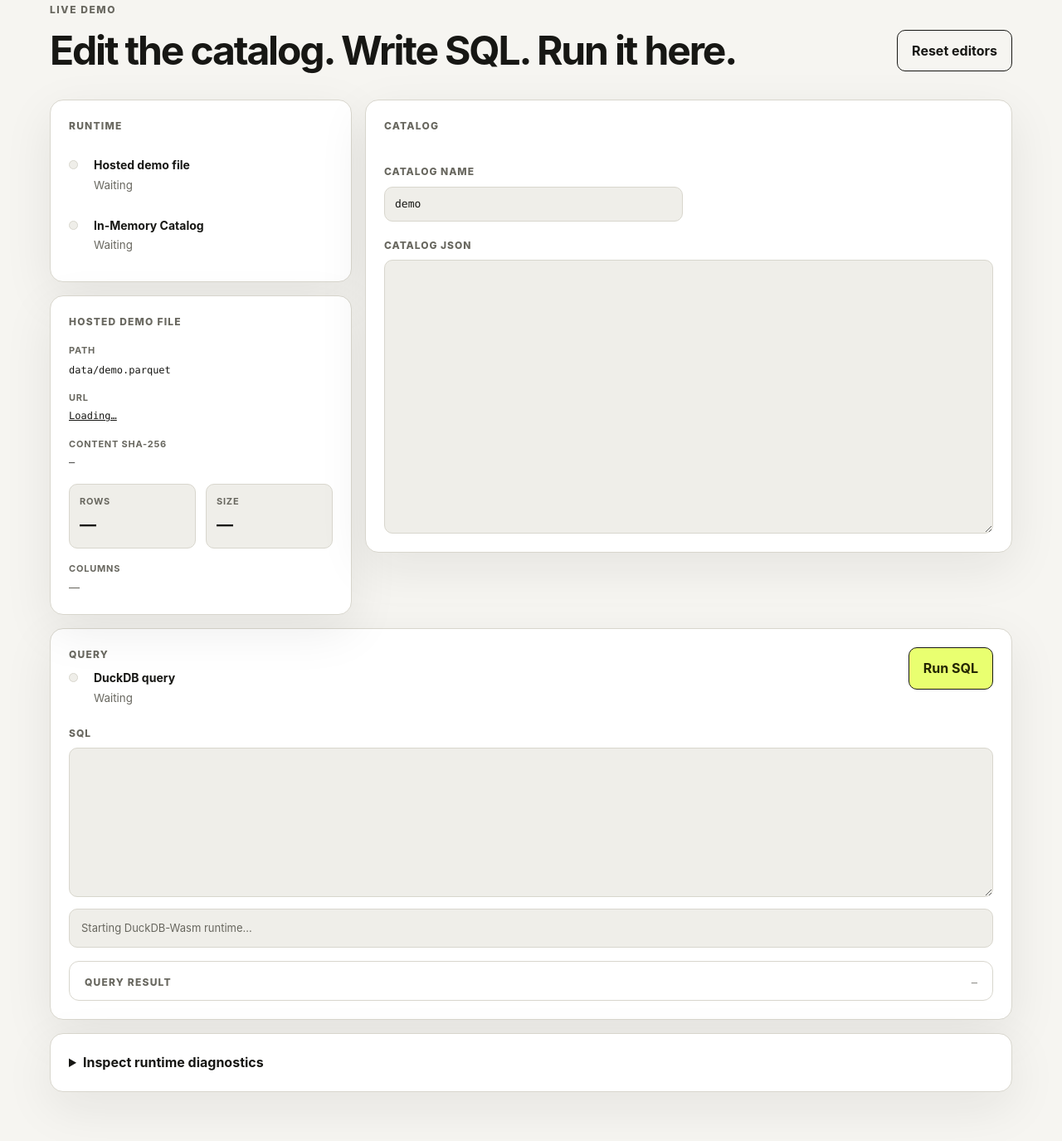
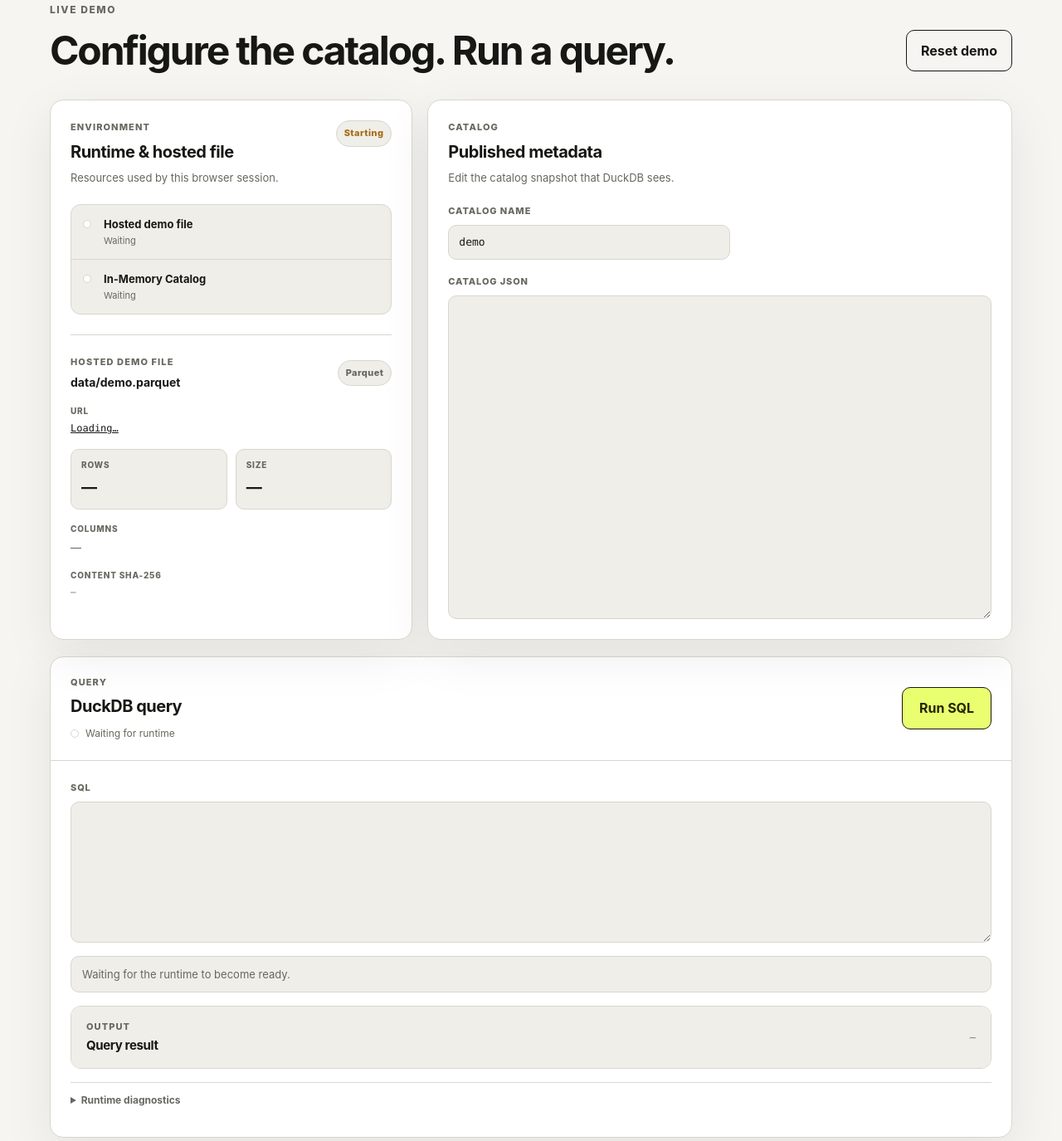
Before and after one commit to tokibi/duckdb-wasm-in-memory-catalog, a website: page demo/index.html in a window 1280 px wide. Shown: the part 1370-2745 px from the top of the page at 83% size. Drawn offline with Linux system fonts and the light colour scheme; files whose address does not match are found by name.

Commit message:
refactor: redesign demo workspace layout

```diff
--- a/demo/index.html
+++ b/demo/index.html
@@ -78,43 +78,52 @@
         <div class="section-heading demo-heading">
           <div>
             <span>Live demo</span>
-            <h2 id="demo-title">Edit the catalog. Write SQL. Run it here.</h2>
+            <h2 id="demo-title">Configure the catalog. Run a query.</h2>
           </div>
-          <div class="demo-actions">
-            <button class="button secondary" id="reset-demo" type="button">Reset editors</button>
+          <button class="button secondary" id="reset-demo" type="button">Reset demo</button>
+        </div>
+
+        <div class="setup-grid">
+          <section class="panel environment-card" aria-labelledby="environment-title">
+            <header class="component-header">
+              <div>
+                <span class="component-kicker">Environment</span>
+                <h3 id="environment-title">Runtime & hosted file</h3>
+                <p>Resources used by this browser session.</p>
+              </div>
+              <span class="status-badge" id="runtime-status" data-state="starting">Starting</span>
+            </header>
+
+            <div class="runtime-checks" aria-label="Runtime initialization status">
+              <div class="runtime-check" data-step="source" data-state="idle">
+                <span class="status-dot" aria-hidden="true"></span>
+                <div>
+                  <strong>Hosted demo file</strong>
+                  <small data-step-detail>Waiting</small>
+                </div>
+              </div>
+              <div class="runtime-check" data-step="catalog" data-state="idle">
+                <span class="status-dot" aria-hidden="true"></span>
+                <div>
+                  <strong>In-Memory Catalog</strong>
+                  <small data-step-detail>Waiting</small>
+                </div>
               </div>
             </div>
 
-        <div class="demo-layout">
-          <div class="demo-sidebar">
-            <div class="panel steps-panel">
-              <div class="panel-title">Runtime</div>
-              <ol class="steps">
-                <li data-step="source" data-state="idle">
-                  <span class="step-dot"></span>
-                  <div><strong>Hosted demo file</strong><small data-step-detail>Waiting</small></div>
-                </li>
-                <li data-step="catalog" data-state="idle">
-                  <span class="step-dot"></span>
-                  <div><strong>In-Memory Catalog</strong><small data-step-detail>Waiting</small></div>
-                </li>
-              </ol>
+            <div class="component-divider"></div>
+
+            <div class="fixture-header">
+              <div>
+                <span class="component-kicker">Hosted demo file</span>
+                <strong>data/demo.parquet</strong>
               </div>
-
-            <div class="panel fixture-panel">
-              <div class="panel-title">Hosted demo file</div>
+              <span class="file-badge">Parquet</span>
+            </div>
             <dl class="fixture-details">
-                <div>
-                  <dt>Path</dt>
-                  <dd><code>data/demo.parquet</code></dd>
-                </div>
               <div>
                 <dt>URL</dt>
                 <dd><a id="fixture-url" href="./data/demo.parquet">Loading…</a></dd>
-                </div>
-                <div>
-                  <dt>Content SHA-256</dt>
-                  <dd><code class="fixture-hash" id="fixture-content-version">—</code></dd>
               </div>
               <div class="fixture-stats">
                 <div>
@@ -130,67 +139,79 @@
                 <dt>Columns</dt>
                 <dd class="fixture-columns" id="fixture-columns">—</dd>
               </div>
+              <div>
+                <dt>Content SHA-256</dt>
+                <dd><code class="fixture-hash" id="fixture-content-version">—</code></dd>
+              </div>
             </dl>
+          </section>
+
+          <section class="panel catalog-card" aria-labelledby="catalog-title">
+            <header class="component-header">
+              <div>
+                <span class="component-kicker">Catalog</span>
+                <h3 id="catalog-title">Published metadata</h3>
+                <p>Edit the catalog snapshot that DuckDB sees.</p>
               </div>
-          </div>
+            </header>
 
-          <div class="panel editor-panel">
-            <div class="panel-title">Catalog</div>
-            <div class="editor-field compact-field">
+            <div class="editor-field catalog-name-field">
               <label for="catalog-name">Catalog name</label>
               <input class="editor-input" id="catalog-name" type="text" value="demo" spellcheck="false">
             </div>
 
-            <div class="editor-field">
+            <div class="editor-field catalog-json-field">
               <label for="catalog-editor">Catalog JSON</label>
               <textarea class="editor-textarea catalog-editor" id="catalog-editor" spellcheck="false" aria-label="Catalog JSON"></textarea>
             </div>
+          </section>
+        </div>
+
+        <section class="panel query-workspace" aria-labelledby="query-title">
+          <header class="query-toolbar">
+            <div class="query-heading">
+              <span class="component-kicker">Query</span>
+              <h3 id="query-title">DuckDB query</h3>
+              <div class="query-state" data-step="query" data-state="idle">
+                <span class="status-dot" aria-hidden="true"></span>
+                <span data-step-detail>Waiting for runtime</span>
               </div>
             </div>
+            <button class="button primary run-button" id="run-demo" type="button">Run SQL</button>
+          </header>
 
-        <div class="panel query-panel">
-          <div class="query-header">
-            <div>
-              <div class="panel-title">Query</div>
-              <ol class="steps query-steps">
-                <li data-step="query" data-state="idle">
-                  <span class="step-dot"></span>
-                  <div><strong>DuckDB query</strong><small data-step-detail>Waiting</small></div>
-                </li>
-              </ol>
-            </div>
-            <button class="button primary" id="run-demo" type="button">Run SQL</button>
-          </div>
-
+          <div class="query-body">
             <div class="editor-field query-editor-field">
               <label for="sql-editor">SQL</label>
               <textarea class="editor-textarea sql-editor" id="sql-editor" spellcheck="false" aria-label="SQL query"></textarea>
             </div>
 
-          <div class="query-message" id="demo-status" aria-live="polite">
-            Starting DuckDB-Wasm runtime…
+            <div class="query-feedback" id="query-message" data-kind="idle" role="status" aria-live="polite">
+              Waiting for the runtime to become ready.
             </div>
 
-          <div class="query-results">
-            <div class="panel-title split-title">
-              <span>Query result</span>
+            <section class="result-surface" aria-labelledby="result-title">
+              <header class="result-header">
+                <div>
+                  <span class="component-kicker">Output</span>
+                  <h4 id="result-title">Query result</h4>
+                </div>
                 <span class="mono-label" id="result-summary">—</span>
-            </div>
+              </header>
               <div class="table-scroll">
                 <table>
                   <thead id="result-head"></thead>
                   <tbody id="result-body"></tbody>
                 </table>
               </div>
+            </section>
+
+            <details class="query-diagnostics">
+              <summary>Runtime diagnostics</summary>
+              <pre id="diagnostics">Diagnostics will appear here after the query.</pre>
+            </details>
           </div>
-        </div>
-
-        <details class="panel details-panel">
-          <summary>Inspect runtime diagnostics</summary>
-          <div class="detail-grid">
-            <pre id="diagnostics">Diagnostics will appear here after the query.</pre>
-          </div>
-        </details>
+        </section>
       </section>
     </main>
 
--- a/demo/styles.css
+++ b/demo/styles.css
@@ -10,6 +10,7 @@
   --accent-ink: #232600;
   --success: #2f7d4a;
   --danger: #b94343;
+  --warning: #a66b12;
   --shadow: 0 18px 60px rgba(30, 30, 20, 0.08);
   font-family: Inter, ui-sans-serif, system-ui, -apple-system, BlinkMacSystemFont, "Segoe UI", sans-serif;
 }
@@ -103,36 +104,106 @@
 .flow-arrow { display: grid; place-items: center; color: var(--muted); font-size: 22px; }
 
 .demo-heading { display: flex; align-items: end; justify-content: space-between; gap: 30px; }
-.demo-actions { display: flex; flex-wrap: wrap; gap: 10px; }
-.demo-layout { display: grid; grid-template-columns: minmax(250px, 0.7fr) minmax(0, 1.5fr); gap: 16px; align-items: start; }
-.demo-sidebar { display: grid; gap: 16px; min-width: 0; }
-.panel { padding: 22px; }
-.panel-title { font-size: 12px; font-weight: 800; letter-spacing: 0.1em; text-transform: uppercase; color: var(--muted); margin-bottom: 16px; }
-.steps { list-style: none; padding: 0; margin: 0; display: grid; gap: 6px; }
-.steps li { display: grid; grid-template-columns: 18px 1fr; gap: 12px; padding: 10px 0; }
-.steps strong { display: block; font-size: 14px; }
-.steps small { color: var(--muted); }
-.step-dot { width: 11px; height: 11px; margin-top: 5px; border: 1px solid var(--line); border-radius: 50%; background: var(--surface-soft); }
-.steps li[data-state="active"] .step-dot { background: #e0a534; border-color: #e0a534; box-shadow: 0 0 0 5px color-mix(in srgb, #e0a534 16%, transparent); }
-.steps li[data-state="done"] .step-dot { background: var(--success); border-color: var(--success); }
-.steps li[data-state="error"] .step-dot { background: var(--danger); border-color: var(--danger); }
+.setup-grid {
+  display: grid;
+  grid-template-columns: minmax(300px, 0.9fr) minmax(0, 1.45fr);
+  gap: 18px;
+  align-items: stretch;
+}
+.panel { padding: 24px; }
+.component-header {
+  display: flex;
+  align-items: flex-start;
+  justify-content: space-between;
+  gap: 20px;
+  margin-bottom: 22px;
+}
+.component-header > div { min-width: 0; }
+.component-kicker {
+  display: block;
+  margin-bottom: 5px;
+  color: var(--muted);
+  font-size: 11px;
+  font-weight: 800;
+  letter-spacing: 0.1em;
+  text-transform: uppercase;
+}
+.component-header h3, .query-heading h3, .result-header h4 {
+  margin: 0;
+  letter-spacing: -0.025em;
+}
+.component-header h3, .query-heading h3 { font-size: 20px; }
+.component-header p { margin: 5px 0 0; color: var(--muted); font-size: 13px; }
+.status-badge, .file-badge {
+  flex: 0 0 auto;
+  padding: 6px 9px;
+  border: 1px solid var(--line);
+  border-radius: 999px;
+  background: var(--surface-soft);
+  font-size: 11px;
+  font-weight: 800;
+  letter-spacing: 0.04em;
+}
+.status-badge[data-state="starting"] { color: var(--warning); }
+.status-badge[data-state="ready"] { color: var(--success); border-color: color-mix(in srgb, var(--success) 32%, var(--line)); }
+.status-badge[data-state="error"] { color: var(--danger); border-color: color-mix(in srgb, var(--danger) 32%, var(--line)); }
+.file-badge { color: var(--muted); }
 
+.runtime-checks {
+  display: grid;
+  overflow: hidden;
+  border: 1px solid var(--line);
+  border-radius: 12px;
+  background: var(--surface-soft);
+}
+.runtime-check {
+  display: grid;
+  grid-template-columns: 14px minmax(0, 1fr);
+  gap: 11px;
+  align-items: start;
+  padding: 13px 14px;
+}
+.runtime-check + .runtime-check { border-top: 1px solid var(--line); }
+.runtime-check strong { display: block; font-size: 13px; }
+.runtime-check small { display: block; margin-top: 2px; color: var(--muted); font-size: 11px; overflow-wrap: anywhere; }
+.status-dot {
+  width: 10px;
+  height: 10px;
+  margin-top: 5px;
+  border: 1px solid var(--line);
+  border-radius: 50%;
+  background: var(--surface);
+}
+[data-state="active"] > .status-dot,
+[data-state="active"] .status-dot {
+  background: var(--warning);
+  border-color: var(--warning);
+  box-shadow: 0 0 0 4px color-mix(in srgb, var(--warning) 16%, transparent);
+}
+[data-state="done"] > .status-dot,
+[data-state="done"] .status-dot { background: var(--success); border-color: var(--success); }
+[data-state="error"] > .status-dot,
+[data-state="error"] .status-dot { background: var(--danger); border-color: var(--danger); }
+
+.component-divider { height: 1px; margin: 24px 0; background: var(--line); }
+.fixture-header { display: flex; align-items: center; justify-content: space-between; gap: 16px; margin-bottom: 16px; }
+.fixture-header strong { display: block; font-size: 14px; }
 .fixture-details { display: grid; gap: 16px; margin: 0; }
 .fixture-details > div { min-width: 0; }
-.fixture-details dt { margin: 0 0 4px; font-size: 11px; font-weight: 700; color: var(--muted); text-transform: uppercase; letter-spacing: 0.07em; }
+.fixture-details dt { margin: 0 0 4px; font-size: 10px; font-weight: 800; color: var(--muted); text-transform: uppercase; letter-spacing: 0.08em; }
 .fixture-details dd { margin: 0; font-size: 13px; }
-.fixture-details code { font-size: 12px; }
-.fixture-details a { display: block; font: 12px/1.55 "SFMono-Regular", Consolas, "Liberation Mono", monospace; overflow-wrap: anywhere; }
-.fixture-hash { display: block; overflow-wrap: anywhere; }
-.fixture-stats { display: grid; grid-template-columns: repeat(2, minmax(0, 1fr)); gap: 12px; }
-.fixture-stats > div { padding: 12px; border: 1px solid var(--line); border-radius: 10px; background: var(--surface-soft); }
-.fixture-stats dd { font-size: 20px; font-weight: 750; letter-spacing: -0.03em; }
+.fixture-details a { display: block; font: 12px/1.5 "SFMono-Regular", Consolas, "Liberation Mono", monospace; overflow-wrap: anywhere; }
+.fixture-hash { display: block; overflow-wrap: anywhere; font-size: 11px; color: var(--muted); }
+.fixture-stats { display: grid; grid-template-columns: repeat(2, minmax(0, 1fr)); gap: 10px; }
+.fixture-stats > div { padding: 11px 12px; border: 1px solid var(--line); border-radius: 10px; background: var(--surface-soft); }
+.fixture-stats dd { font-size: 19px; font-weight: 750; letter-spacing: -0.03em; }
 .fixture-columns { overflow-wrap: anywhere; color: var(--muted); }
 
-.editor-panel { display: grid; gap: 20px; }
+.catalog-card { display: flex; flex-direction: column; min-width: 0; }
 .editor-field { display: grid; gap: 8px; min-width: 0; }
-.editor-field label { font-size: 12px; font-weight: 800; letter-spacing: 0.08em; text-transform: uppercase; color: var(--muted); }
-.compact-field { max-width: 360px; }
+.editor-field label { font-size: 11px; font-weight: 800; letter-spacing: 0.08em; text-transform: uppercase; color: var(--muted); }
+.catalog-name-field { max-width: 340px; }
+.catalog-json-field { flex: 1; margin-top: 18px; }
 .editor-input, .editor-textarea {
   width: 100%;
   border: 1px solid var(--line);
@@ -145,38 +216,74 @@
 }
 .editor-input { padding: 10px 12px; }
 .editor-textarea { display: block; padding: 14px; resize: vertical; tab-size: 2; }
-.catalog-editor { min-height: 330px; }
-.sql-editor { min-height: 180px; }
+.catalog-editor { min-height: 390px; height: 100%; }
+.sql-editor { min-height: 170px; }
 .editor-input:focus, .editor-textarea:focus { border-color: var(--ink); box-shadow: 0 0 0 3px color-mix(in srgb, var(--ink) 10%, transparent); }
 
-.query-panel { margin-top: 16px; }
-.query-header { display: flex; align-items: flex-start; justify-content: space-between; gap: 24px; }
-.query-header > div { min-width: 0; }
-.query-header .panel-title { margin-bottom: 8px; }
-.query-steps { display: block; }
-.query-steps li { padding: 0; }
-.query-editor-field { margin-top: 22px; }
-.query-message {
-  margin-top: 14px;
-  padding: 12px 14px;
+.query-workspace { margin-top: 20px; padding: 0; overflow: hidden; }
+.query-toolbar {
+  display: flex;
+  align-items: center;
+  justify-content: space-between;
+  gap: 24px;
+  padding: 22px 24px;
+  border-bottom: 1px solid var(--line);
+}
+.query-heading { min-width: 0; }
+.query-state {
+  display: flex;
+  align-items: center;
+  gap: 8px;
+  margin-top: 8px;
+  color: var(--muted);
+  font-size: 12px;
+}
+.query-state .status-dot { margin: 0; }
+.run-button { min-width: 108px; }
+.query-body { display: grid; gap: 16px; padding: 24px; }
+.query-feedback {
+  padding: 11px 13px;
   border: 1px solid var(--line);
   border-radius: 10px;
   background: var(--surface-soft);
   color: var(--muted);
   font-size: 13px;
 }
-.query-results { margin-top: 16px; border: 1px solid var(--line); border-radius: 12px; overflow: hidden; }
-.split-title { display: flex; justify-content: space-between; gap: 20px; padding: 16px 18px 12px; margin: 0; }
-.mono-label { text-transform: none; letter-spacing: 0; font-weight: 500; }
+.query-feedback[data-kind="running"] {
+  color: var(--warning);
+  border-color: color-mix(in srgb, var(--warning) 35%, var(--line));
+  background: color-mix(in srgb, var(--warning) 8%, var(--surface));
+}
+.query-feedback[data-kind="success"] {
+  color: var(--success);
+  border-color: color-mix(in srgb, var(--success) 35%, var(--line));
+  background: color-mix(in srgb, var(--success) 7%, var(--surface));
+}
+.query-feedback[data-kind="error"] {
+  color: var(--danger);
+  border-color: color-mix(in srgb, var(--danger) 35%, var(--line));
+  background: color-mix(in srgb, var(--danger) 7%, var(--surface));
+}
+.result-surface { overflow: hidden; border: 1px solid var(--line); border-radius: 12px; }
+.result-header {
+  display: flex;
+  align-items: center;
+  justify-content: space-between;
+  gap: 20px;
+  padding: 16px 18px;
+  background: var(--surface-soft);
+}
+.result-header .component-kicker { margin-bottom: 2px; }
+.result-header h4 { font-size: 15px; }
+.mono-label { color: var(--muted); font-size: 12px; }
 .table-scroll { overflow-x: auto; }
 table { width: 100%; border-collapse: collapse; font-size: 14px; }
 th, td { padding: 13px 18px; text-align: left; border-top: 1px solid var(--line); white-space: nowrap; }
 th { color: var(--muted); font-size: 12px; font-weight: 700; }
 .empty { color: var(--muted); text-align: center; padding: 32px; }
-.details-panel { margin-top: 16px; }
-.details-panel summary { cursor: pointer; font-weight: 700; }
-.detail-grid { display: grid; gap: 16px; margin-top: 18px; }
-.details-panel pre { margin: 0; overflow: auto; border-radius: 10px; background: #171714; color: #eeeee8; padding: 18px; font-size: 13px; line-height: 1.65; }
+.query-diagnostics { border-top: 1px solid var(--line); padding-top: 2px; }
+.query-diagnostics summary { padding: 10px 0; cursor: pointer; color: var(--muted); font-size: 12px; font-weight: 700; }
+.query-diagnostics pre { margin: 8px 0 0; overflow: auto; border-radius: 10px; background: #171714; color: #eeeee8; padding: 18px; font-size: 12px; line-height: 1.6; }
 
 footer { padding: 32px 0 50px; border-top: 1px solid var(--line); display: flex; justify-content: space-between; gap: 20px; color: var(--muted); font-size: 13px; }
 
@@ -190,6 +297,9 @@
     --line: #393830;
     --accent: #d7f154;
     --accent-ink: #212400;
+    --success: #64b27e;
+    --danger: #e37878;
+    --warning: #d5a24c;
     --shadow: none;
   }
 }
@@ -199,10 +309,10 @@
   main, footer { width: min(100% - 28px, 1160px); }
   .site-header nav a:last-child { display: none; }
   .hero { padding: 70px 0 64px; }
-  .flow-grid, .demo-layout { grid-template-columns: 1fr; }
+  .flow-grid, .setup-grid { grid-template-columns: 1fr; }
   .flow-arrow { transform: rotate(90deg); min-height: 20px; }
-  .demo-heading, .query-header { align-items: stretch; flex-direction: column; }
-  .demo-actions { align-self: flex-start; }
-  .query-header .button { align-self: flex-start; }
+  .demo-heading, .query-toolbar { align-items: stretch; flex-direction: column; }
+  .query-toolbar .run-button { align-self: flex-start; }
+  .catalog-editor { min-height: 330px; }
   footer { flex-direction: column; }
 }
```
Also changed, not shown: demo/app.mjs (+49 -18 lines). Lines whose indentation alone changed are shown as unchanged.
